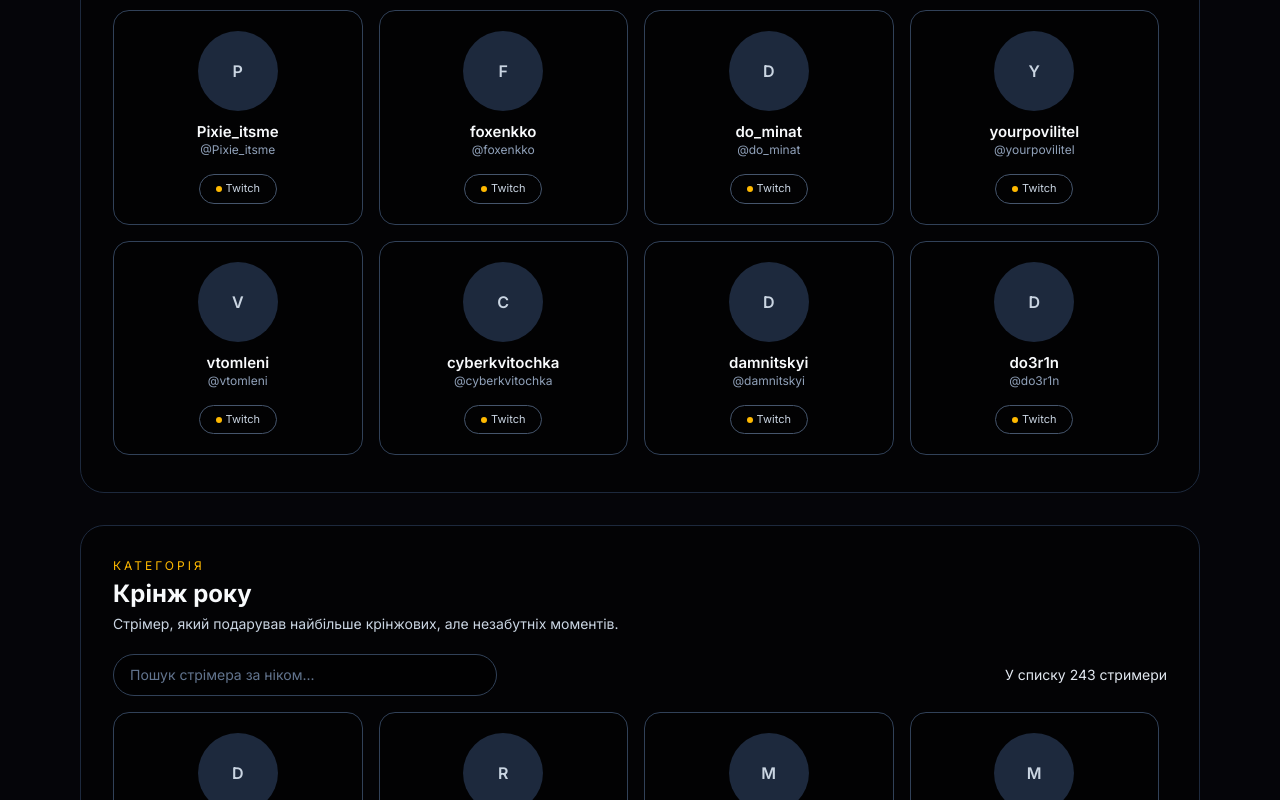
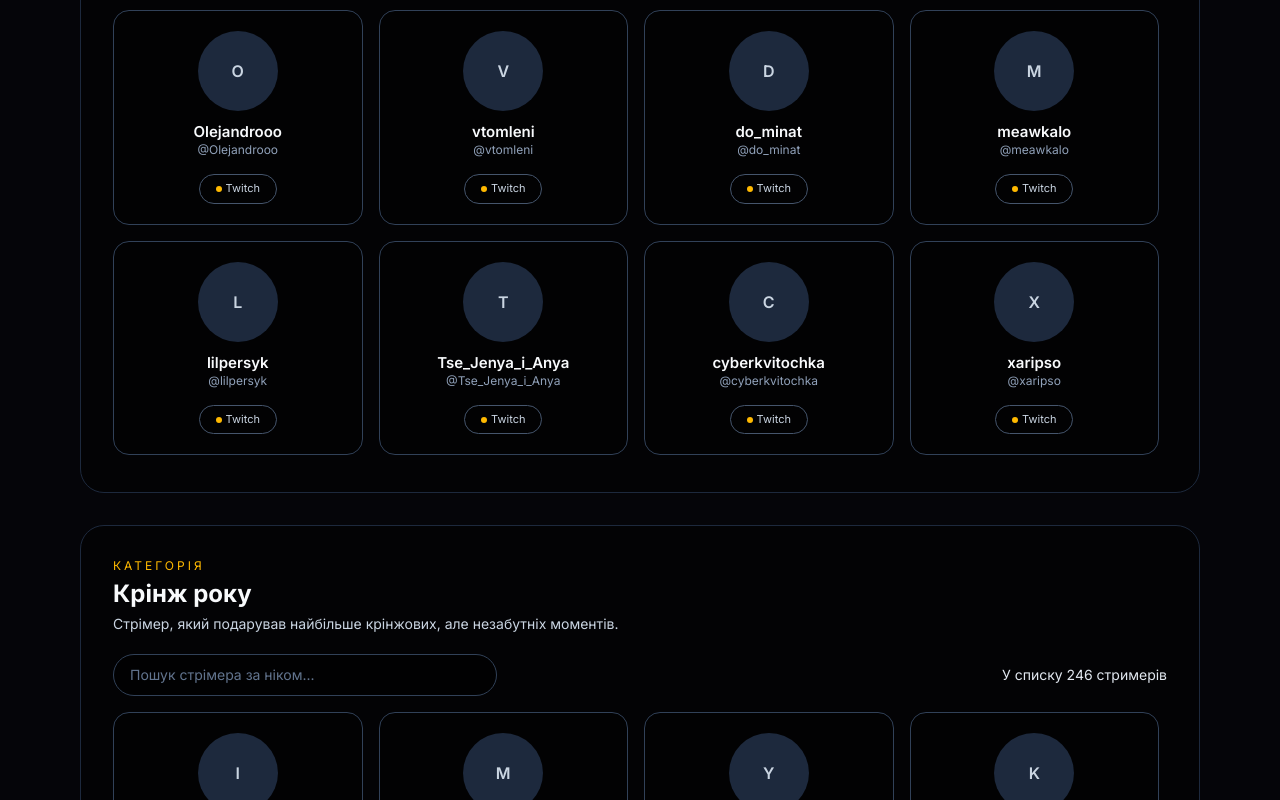
Before and after one commit to Maxsvit/vamoos-clips, a React (Vite) app: page /viewers-choice in a window 1280 px wide. Shown: the part 3300-4100 px from the top of the page. Built offline with nearby package versions, Linux system fonts and the light colour scheme; no server answers.

Commit message:
commit14

```diff
--- a/src/pages/StreamerAwardsPage.jsx
+++ b/src/pages/StreamerAwardsPage.jsx
@@ -131,6 +131,7 @@ const STREAMERKA_OF_THE_YEAR_NOMINEES = [
   { id: "ara_ara_arazuki", name: "ara_ara_arazuki", nickname: "ara_ara_arazuki", login: "ara_ara_arazuki" },
   { id: "pochyyaa", name: "pochyyaa", nickname: "pochyyaa", login: "pochyyaa" },
   { id: "green_fukuroy", name: "green_fukuroy", nickname: "green_fukuroy", login: "green_fukuroy" },
+  { id: "milaaha", name: "milaaha", nickname: "milaaha", login: "milaaha" },
   { id: "lizlovenni", name: "lizlovenni", nickname: "lizlovenni", login: "lizlovenni" },
   { id: "madyfroggy", name: "madyfroggy", nickname: "madyfroggy", login: "madyfroggy" },
   { id: "dntude", name: "dntude", nickname: "dntude", login: "dntude" },
@@ -139,7 +140,9 @@ const STREAMERKA_OF_THE_YEAR_NOMINEES = [
   { id: "asya_ua_vtuber", name: "asya_ua_vtuber", nickname: "asya_ua_vtuber", login: "asya_ua_vtuber" },
   { id: "luyorin", name: "luyorin", nickname: "luyorin", login: "luyorin" },
   { id: "netremba", name: "netremba", nickname: "netremba", login: "netremba" },
-  { id: "token", name: "token", nickname: "token", login: "token" }
+  { id: "token", name: "token", nickname: "token", login: "token" },
+  { id: "lilpersyk", name: "lilpersyk", nickname: "lilpersyk", login: "lilpersyk" },
+  { id: "d1vka", name: "d1vka", nickname: "d1vka", login: "d1vka" }
 ];
 
 const DEBUT_OF_THE_YEAR_NOMINEES = [
@@ -168,6 +171,7 @@ const DEBUT_OF_THE_YEAR_NOMINEES = [
   { id: "Daelon02", name: "Daelon02", nickname: "Daelon02", login: "Daelon02" },
   { id: "do_minat", name: "do_minat", nickname: "do_minat", login: "do_minat" },
   { id: "Pixie_itsme", name: "Pixie_itsme", nickname: "Pixie_itsme", login: "Pixie_itsme" },
+  { id: "lilpersyk", name: "lilpersyk", nickname: "lilpersyk", login: "lilpersyk" },
   { id: "meawkalo", name: "meawkalo", nickname: "meawkalo", login: "meawkalo" },
   { id: "do3r1n", name: "do3r1n", nickname: "do3r1n", login: "do3r1n" },
   { id: "mr__brom", name: "mr__brom", nickname: "mr__brom", login: "mr__brom" },
@@ -302,6 +306,7 @@ const GAMER_OF_THE_YEAR_NOMINEES = [
   { id: "slakesz", name: "slakesz", nickname: "slakesz", login: "slakesz" },
   { id: "annie_twi", name: "annie_twi", nickname: "annie_twi", login: "annie_twi" },
   { id: "panzavr", name: "panzavr", nickname: "panzavr", login: "panzavr" },
+  { id: "d1vka", name: "d1vka", nickname: "d1vka", login: "d1vka" },
   { id: "velmira_astrid", name: "velmira_astrid", nickname: "velmira_astrid", login: "velmira_astrid" },
   { id: "asya_ua_vtuber", name: "asya_ua_vtuber", nickname: "asya_ua_vtuber", login: "asya_ua_vtuber" },
   { id: "fowie_chan", name: "fowie_chan", nickname: "fowie_chan", login: "fowie_chan" },
@@ -368,6 +373,7 @@ const GAMER_OF_THE_YEAR_NOMINEES = [
   { id: "olejandrooo", name: "olejandrooo", nickname: "olejandrooo", login: "olejandrooo" },
   { id: "bdjolenya", name: "bdjolenya", nickname: "bdjolenya", login: "bdjolenya" },
   { id: "allidarsu", name: "allidarsu", nickname: "allidarsu", login: "allidarsu" },
+  { id: "milaaha", name: "milaaha", nickname: "milaaha", login: "milaaha" },
   { id: "link2k", name: "link2k", nickname: "link2k", login: "link2k" },
   { id: "bigpigboss_", name: "bigpigboss_", nickname: "bigpigboss_", login: "bigpigboss_" },
   { id: "solodana", name: "solodana", nickname: "solodana", login: "solodana" },
@@ -421,6 +427,7 @@ const ALL_OF_THE_YEAR_NOMINEES = [
   { id: "ferxthebard", name: "ferxthebard", nickname: "ferxthebard", login: "ferxthebard" },
   { id: "velmira_astrid", name: "velmira_astrid", nickname: "velmira_astrid", login: "velmira_astrid" },
   { id: "amanenana", name: "amanenana", nickname: "amanenana", login: "amanenana" },
+  { id: "d1vka", name: "d1vka", nickname: "d1vka", login: "d1vka" },
   { id: "umi_chi_umi", name: "umi_chi_umi", nickname: "umi_chi_umi", login: "umi_chi_umi" },
   { id: "lysychka_ri", name: "lysychka_ri", nickname: "lysychka_ri", login: "lysychka_ri" },
   { id: "2xmon", name: "2xmon", nickname: "2xmon", login: "2xmon" },
@@ -429,6 +436,7 @@ const ALL_OF_THE_YEAR_NOMINEES = [
   { id: "h_o_r_b_e_l", name: "h_o_r_b_e_l", nickname: "h_o_r_b_e_l", login: "h_o_r_b_e_l" },
   { id: "pyvnyiflex", name: "pyvnyiflex", nickname: "pyvnyiflex", login: "pyvnyiflex" },
   { id: "ptizasinitsa", name: "ptizasinitsa", nickname: "ptizasinitsa", login: "ptizasinitsa" },
+  { id: "lilpersyk", name: "lilpersyk", nickname: "lilpersyk", login: "lilpersyk" },
   { id: "wayllis", name: "wayllis", nickname: "wayllis", login: "wayllis" },
   { id: "niaboo_34", name: "niaboo_34", nickname: "niaboo_34", login: "niaboo_34" },
   { id: "madyfroggy", name: "madyfroggy", nickname: "madyfroggy", login: "madyfroggy" },
@@ -660,6 +668,7 @@ const ALL_OF_THE_YEAR_NOMINEES = [
   { id: "tsivak", name: "tsivak", nickname: "tsivak", login: "tsivak" },
   { id: "fl1per4", name: "fl1per4", nickname: "fl1per4", login: "fl1per4" },
   { id: "netremba", name: "netremba", nickname: "netremba", login: "netremba" },
+  { id: "milaaha", name: "milaaha", nickname: "milaaha", login: "milaaha" },
 ]
 const STREAMER_OF_THE_YEAR_NOMINEES = [
   { id: "deko6", name: "deko6", nickname: "deko6", login: "deko6" },
```
